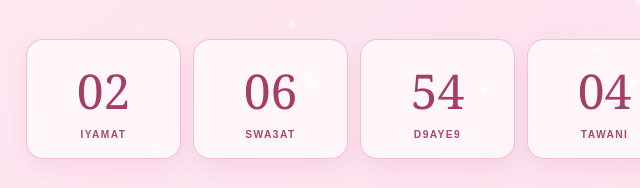
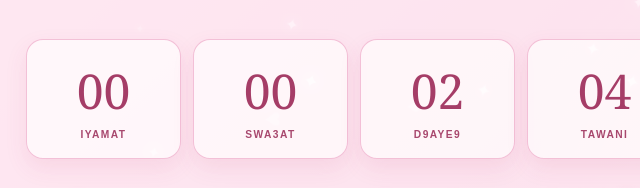
Before and after one commit to ynsrch/atdemo.github.io, a plain HTML site: page index.html in a window 1280 px wide. Shown: the part 377-565 px from the top of the page, 286-926 px from the left. Drawn offline with Linux system fonts and the light colour scheme.

Commit message:
Change target date for countdown timer
Updated target release time to 3 October 2026 at 18:08 UTC+1.

```diff
--- a/index.html
+++ b/index.html
@@ -355,12 +355,9 @@
 
     let redirecting = false;
 
-    // Morocco midnight: 6 October 2026 at 00:00, UTC+0.
-    // This is the exact requested target. No server clock or device clock correction is used.
-    const isDemo = new URLSearchParams(window.location.search).has("demo");
-    const target = isDemo
-      ? Date.now()
-      : Date.parse("2026-10-06T00:00:00Z");
+    // Real release time: 3 October 2026 at 18:08 in Morocco.
+    // This uses the browser's current clock and the fixed Morocco UTC+1 offset.
+    const target = Date.parse("2026-10-03T17:08:00Z");
 
     function updateCountdown() {
       const remaining = target - Date.now();
```
